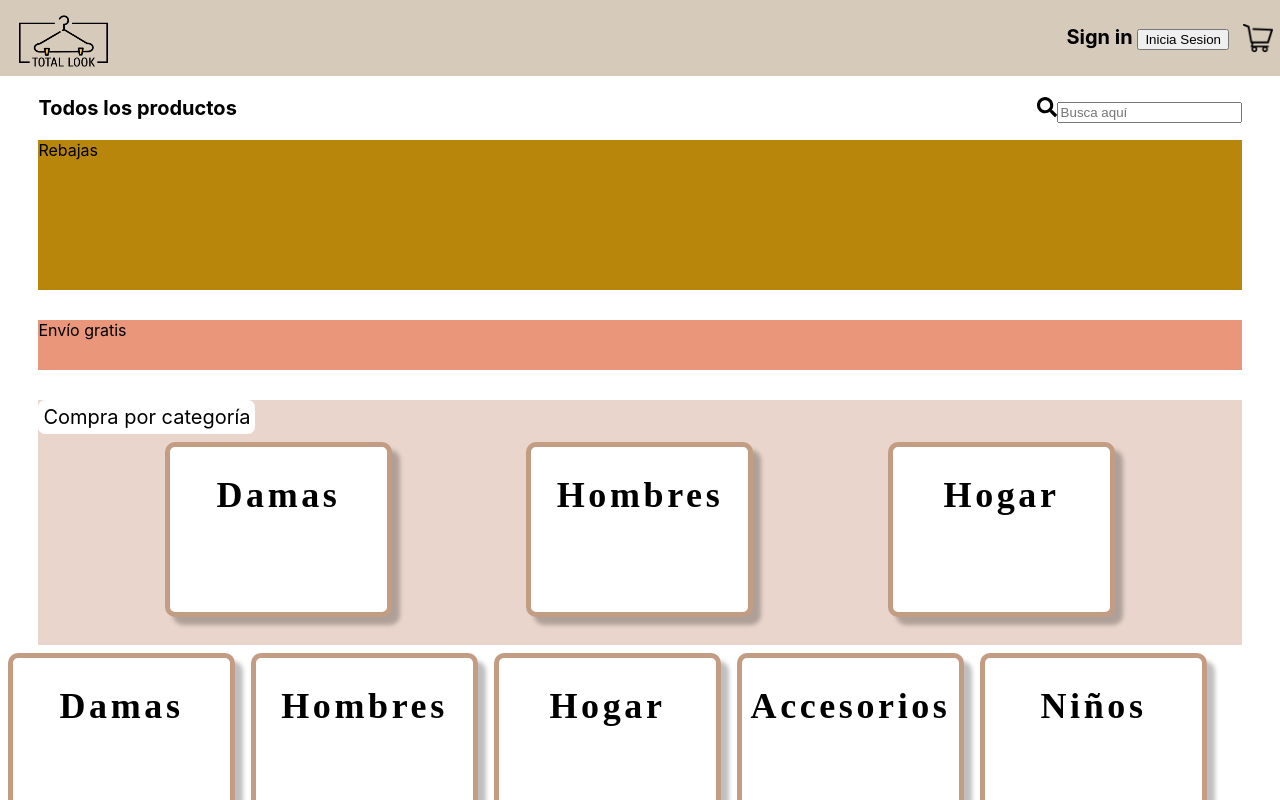
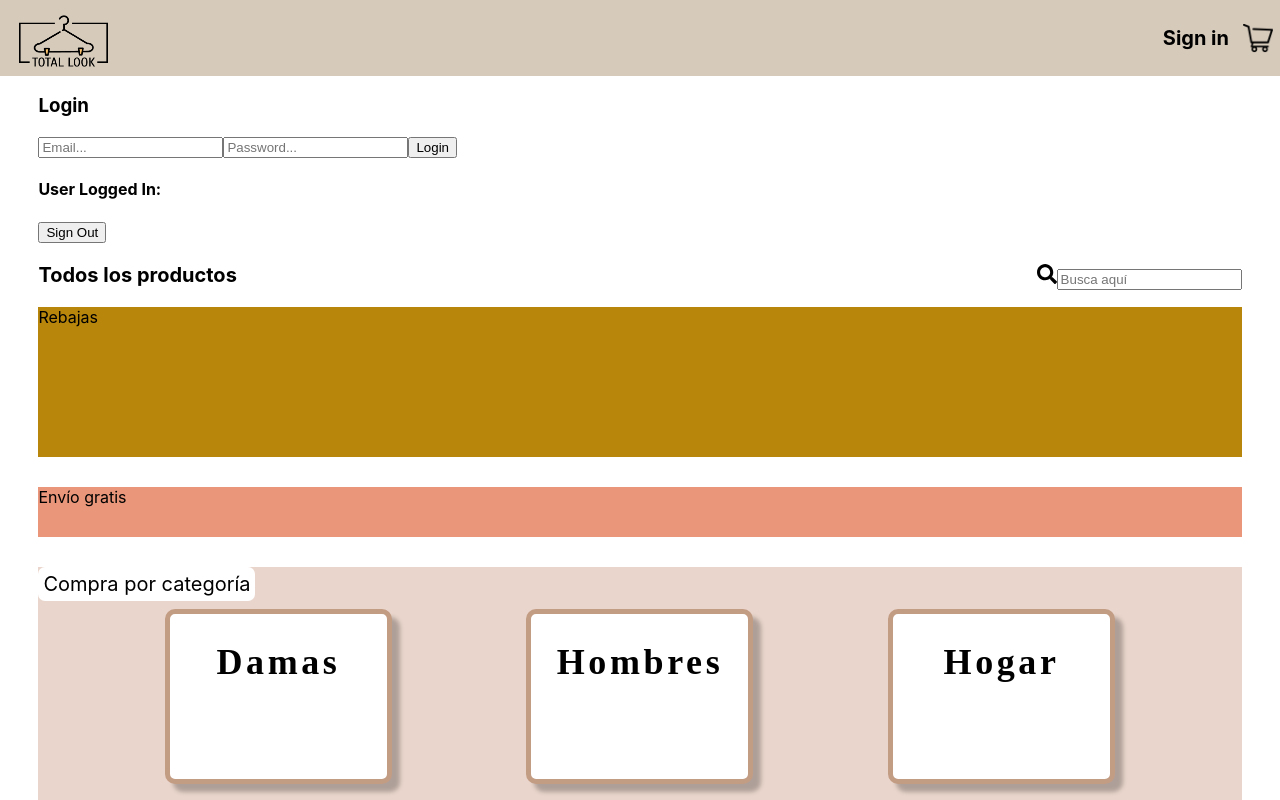
Before and after one commit to Rosa-musi/totallook, a React (Create React App) app: page / in a window 1280 px wide. Shown: the top 800 px of the page. Built offline with nearby package versions, Linux system fonts and the light colour scheme; no server answers.

Commit message:
Login listo

```diff
--- a/src/Componentes/Header/Header.jsx
+++ b/src/Componentes/Header/Header.jsx
@@ -4,14 +4,15 @@ import './header.css'
 
 import logo from '../../assets/Logo.png'
 import shopCart from '../../assets/shopping-cart.png'
-import Login from '../../Login/Login'
+
 
 export default function Header(){
+
     return (
         <div className='navContainer'>
             <img className='navContainer_logo' src={logo} alt="logo"/>
             <div className='userContainer'>
-                <p className='sign'>Sign in <Login></Login></p> {/*renderizado condicional si está logueado o no */}
+                <p className='sign'>Sign in  </p>
                 <img className='userContainer_cartIcon' src={shopCart} alt="boton carrito compras"/>
             </div>
         </div>
--- a/src/Componentes/Main/Main.jsx
+++ b/src/Componentes/Main/Main.jsx
@@ -1,11 +1,12 @@
 import React  from 'react'
 import './main.css';
-
+import LoginForm from '../../Login/Acceso';
 import search from '../../assets/search-solid.svg'
 
 export default function Main() {
     return (
         <div className='mainContainer'>
+            <LoginForm></LoginForm>
             <div className='productsSearch'>
                 <p className='allProducts'>Todos los productos</p>
                 <div id ="search">
--- a/src/Firebase/FirebaseConfig.js
+++ b/src/Firebase/FirebaseConfig.js
@@ -16,11 +16,11 @@ const firebaseConfig = {
 };
 
 // Initialize Firebase
+
+
 const app = initializeApp(firebaseConfig);
-export const db = getFirestore(app);
 
-const auth = getAuth();
-export default auth;
+export const auth = getAuth(app);
 
 /* export function signUp (email, password){
     return createUserWithEmailAndPassword(auth, email, password)
--- /dev/null
+++ b/src/Login/Acceso.jsx
@@ -0,0 +1,64 @@
+import { useState } from "react";
+import {
+  signInWithEmailAndPassword,
+  onAuthStateChanged,
+  signOut,
+} from "firebase/auth";
+import {auth} from "../../src/Firebase/FirebaseConfig";
+
+function LoginForm() {
+  const [loginEmail, setLoginEmail] = useState("");
+  const [loginPassword, setLoginPassword] = useState("");
+
+  const [user, setUser] = useState({});
+
+  onAuthStateChanged(auth, (currentUser) => {
+    setUser(currentUser);
+  });
+
+  const login = async () => {
+    try {
+      const user = await signInWithEmailAndPassword(
+        auth,
+        loginEmail,
+        loginPassword
+      );
+      console.log(user);
+    } catch (error) {
+      console.log(error.message);
+    }
+  };
+
+  const logout = async () => {
+    await signOut(auth);
+  };
+
+  return (
+    <div className="Login">
+      <div>
+        <h3> Login </h3>
+        <input
+          placeholder="Email..."
+          onChange={(event) => {
+            setLoginEmail(event.target.value);
+          }}
+        />
+        <input type="password"
+          placeholder="Password..."
+          onChange={(event) => {
+            setLoginPassword(event.target.value);
+          }}
+        />
+
+        <button onClick={login}> Login</button>
+      </div>
+
+      <h4> User Logged In: </h4>
+      {user?.email}
+
+      <button onClick={logout}> Sign Out </button>
+    </div>
+  );
+}
+
+export default LoginForm;
--- a/src/Login/Login.jsx
+++ /dev/null
@@ -1,83 +0,0 @@
-import Modal from "react-bootstrap/Modal";
-import Button from "react-bootstrap/Button";
-import { signOut, getAuth } from "firebase/auth";
-import React, { useState, Fragment } from "react";
-
-export default function LoginForm({ saveData }) {
-  const [show, setShow] = useState(false);
-
-  const handleClose = () => setShow(false);
-  const handleShow = () => setShow(true);
-
-  const [email, setEmail] = useState("");
-  const [password, setPassword] = useState("");
-/*
-  const auth = getAuth();
-  const LogOut = () => {
-    signOut(auth)
-      .then(() => {
-        console.log("ya sali");
-      })
-      .catch((error) => {
-        console.error(error);
-      });
-  }; */
-
-  return (
-    <>
-      <Button variant="primary" onClick={handleShow}>
-        Inicia Sesion
-      </Button>
-
-      <Modal show={show} onHide={handleClose}>
-        <Modal.Header closeButton>
-          <Modal.Title>Accede</Modal.Title>
-        </Modal.Header>
-        <Modal.Body>
-          <section className="identifiers">
-            <label htmlFor="email">Email</label>
-            <input
-              id="email"
-              type="email"
-              className="login__textBox"
-              value={email}
-              onChange={(e) => setEmail(e.target.value)}
-              placeholder="Escribe tu correo"
-            />
-          </section>
-          <section className="identifiers">
-            <label htmlFor="password">Contraseña</label>
-            <input
-              id="password"
-              type="password"
-              className="login__textBox"
-              value={password}
-              onChange={(e) => setPassword(e.target.value)}
-              placeholder="Escribe tu contraseña"
-            />
-          </section>
-        </Modal.Body>
-        <Modal.Footer>
-          <Button variant="secondary" onClick={handleClose}>
-            <button
-              className="login__btn"
-              onClick={(e) => {
-                e.preventDefault();
-                saveData(email, password);
-              }}
-            >
-              Acceder
-            </button>
-          </Button>
-          <Button variant="primary" onClick={handleClose}>
-{/*             <button aria-label="Salir" className="bfBtn" onClick={LogOut}>
-              Salte pa juera
-            </button> */}
-          </Button>
-        </Modal.Footer>
-      </Modal>
-    </>
-  );
-}
-
-//ReactDOM.render(<Login />);
```
Also changed, not shown: src/Login/LoginAuth.jsx (deleted, +0 -21 lines).
